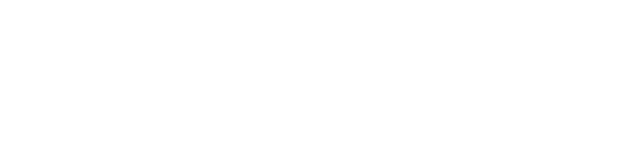
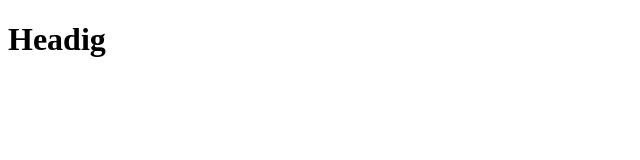
Before and after one commit to AlexDev1204/lesson1, a plain HTML site: page index.html in a window 1280 px wide. Shown: the whole page, without its empty margins (0-640 px from the left). Drawn offline with Linux system fonts and the light colour scheme.

Commit message:
added heading

```diff
--- a/index.html
+++ b/index.html
@@ -7,5 +7,6 @@
   </head>
   <body>
     <div></div>
+    <h1>Headig</h1>
   </body>
 </html>
```
